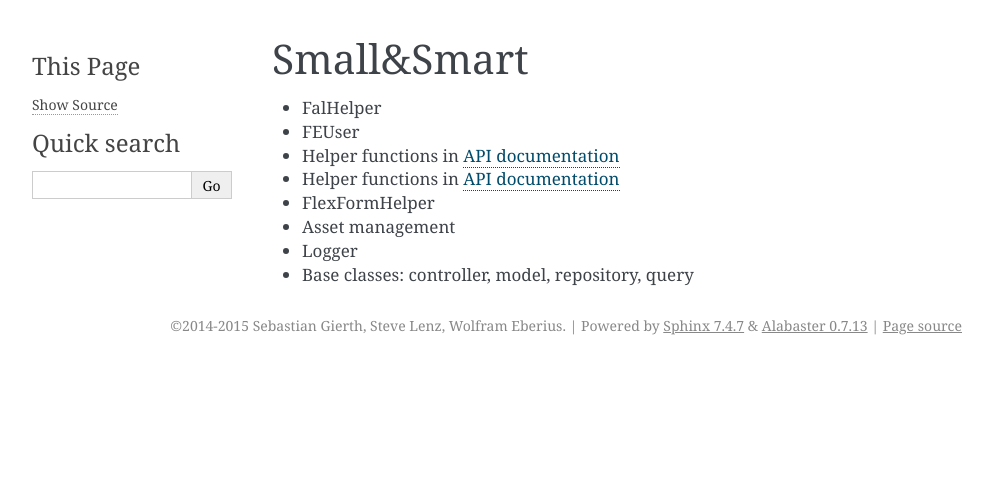
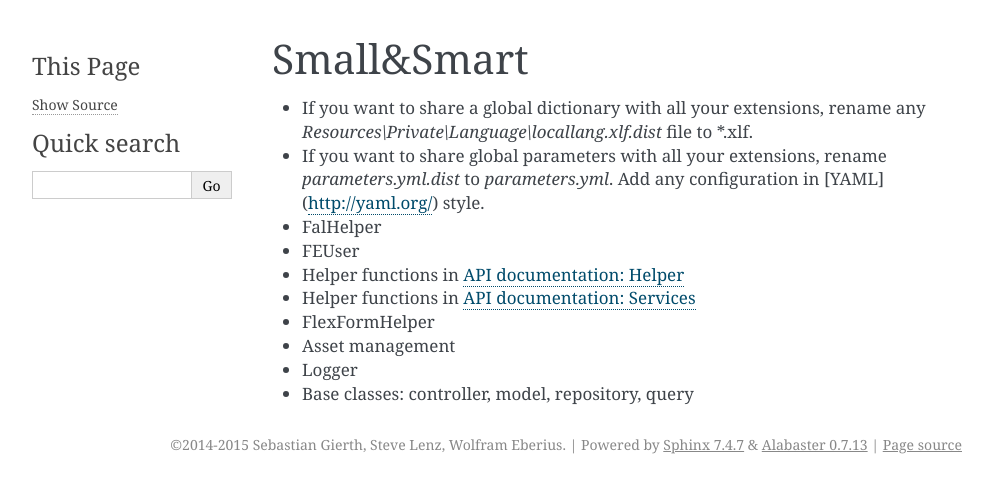
Before and after one commit to xima-media/xm_tools, a Sphinx documentation site: the page built from docs/source/sections/tools/small-smart.rst, in a window 1280 px wide. Shown: the top 493 px of the page, without its empty margins (148-1141 px from the left). Built offline with Sphinx 7.4.7, drawn with Linux system fonts in a browser that asks for light colours; pages that are not in the unit, such as notebooks, are missing from menus.

Commit message:
Updated documentation

```diff
--- a/docs/source/sections/tools/small-smart.rst
+++ b/docs/source/sections/tools/small-smart.rst
@@ -1,10 +1,12 @@
 Small&Smart
 ===========
 
+* If you want to share a global dictionary with all your extensions, rename any *Resources\\Private\\Language\\locallang.xlf.dist* file to \*.xlf.
+* If you want to share global parameters with all your extensions, rename *parameters.yml.dist* to *parameters.yml*. Add any configuration in [YAML](http://yaml.org/) style.
 * FalHelper
 * FEUser
-* Helper functions in `API documentation <../../_static/api/classes/Xima.XmTools.Classes.Helper.Helper.html>`_
-* Helper functions in `API documentation <../../_static/api/classes/Xima.XmTools.Classes.Helper.Services.html>`_
+* Helper functions in `API documentation: Helper <../../_static/api/classes/Xima.XmTools.Classes.Helper.Helper.html>`_
+* Helper functions in `API documentation: Services <../../_static/api/classes/Xima.XmTools.Classes.Helper.Services.html>`_
 * FlexFormHelper
 * Asset management
 * Logger
```
Also changed, not shown: README.md (+10 -18 lines), ext_icon.gif (added), 2 other files.
